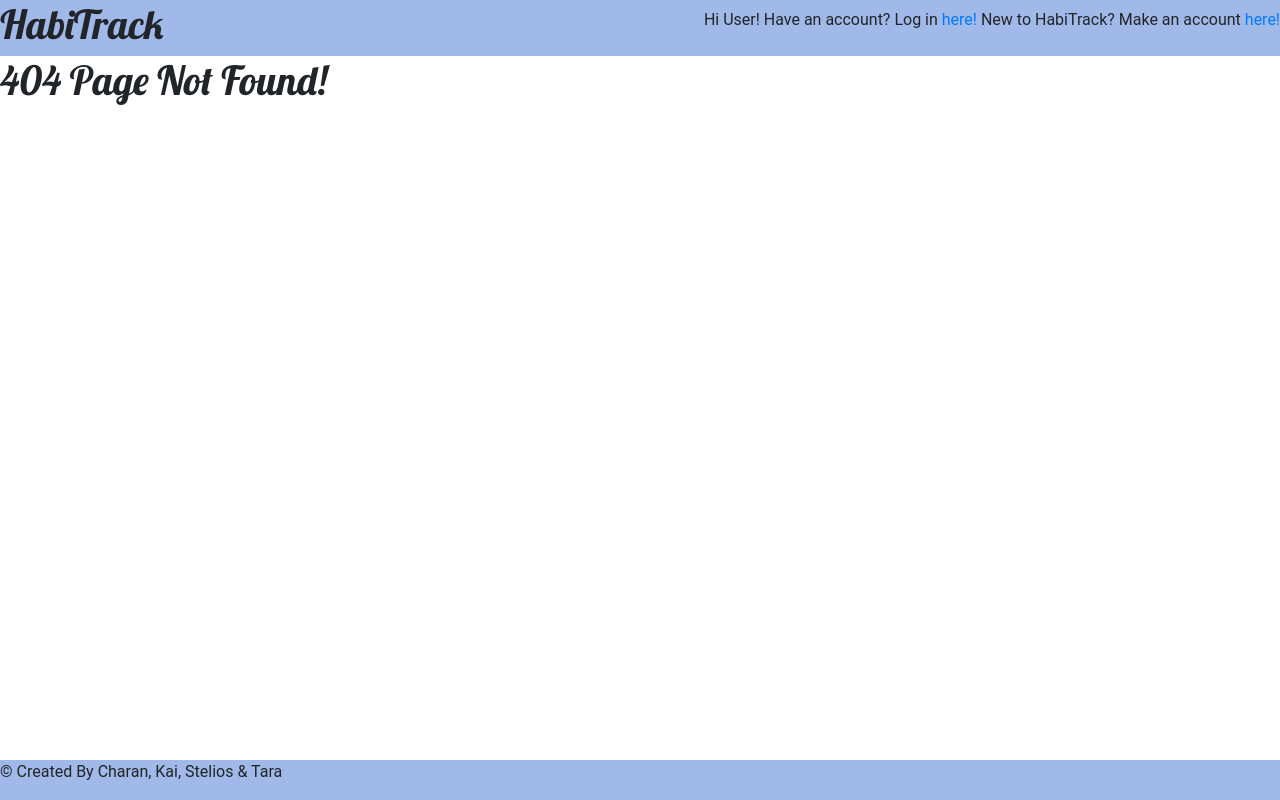
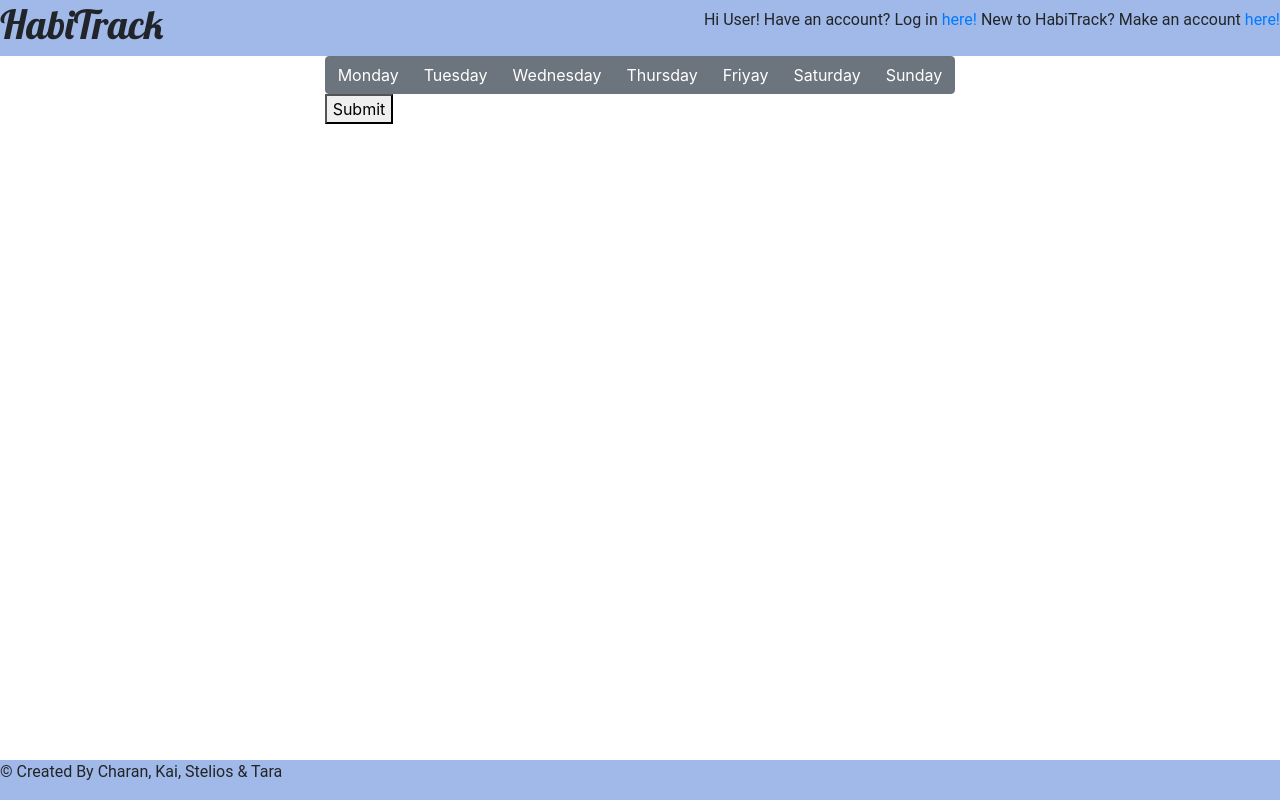
Before and after one commit to ckp8/HabiTrack, a React app in the folder client/: page /create in a window 1280 px wide. Before the commit this address had no page. Built offline with nearby package versions, Linux system fonts and the light colour scheme.

Commit message:
removed some empty lines

```diff
--- a/client/src/App.js
+++ b/client/src/App.js
@@ -1,4 +1,3 @@
-
 import { Switch, Route } from 'react-router-dom';
 import React, { Component } from 'react';
 import {newHabit} from "./components";
@@ -8,14 +7,12 @@ import { Header, Footer } from './layout';
 
 // import './styles/app.css';
 
-
 class App extends React.Component {
     render() {
         return (
             <div id="App">
                 <Header />
                 {/* <NavBar /> */}
-
                 <main>
                 <Switch>
                     <Route exact path="/" component={Landing} />
@@ -25,17 +22,14 @@ class App extends React.Component {
                     <Route path="/today" component={TodayHabits} />
                     <Route path="/all" component={AllHabits} />
                     <Route path="/achievements" component={Achievements} />
+                    <Route path ="/create" component={newHabit}/>
                     <Route path="/*" component={NotFound} />
-                  <Route path ="/create" component={newHabit}/>
                 </Switch>
                 </main>
-
                 <Footer />
             </div>
         );
     }
-
 }
 
-
 export default App;
--- a/client/src/components/newHabit.css
+++ b/client/src/components/newHabit.css
@@ -1,4 +1,3 @@
-
 .apple {
     /* background-color: lavender; */
 }
--- a/client/src/components/newHabit/index.js
+++ b/client/src/components/newHabit/index.js
@@ -4,10 +4,6 @@ import {ButtonGroup} from 'react-bootstrap';
 import {ToggleButton} from 'react-bootstrap';
 import 'bootstrap/dist/css/bootstrap.css';
 import "../newHabit.css"
-
-
-
-
 
 function newHabit() {
   const [checked, setChecked] = useState(false);
@@ -21,7 +17,6 @@ import "../newHabit.css"
     { name: 'Friyay', value: '5'},
     { name: 'Saturday', value: '6'},
     { name: 'Sunday', value : '7'}
-
   ];
 
   return (
@@ -49,7 +44,6 @@ import "../newHabit.css"
           </div>
         </div>
       </div>
-
     </>
   );
   // render(<Habit/>);
--- a/client/src/index.js
+++ b/client/src/index.js
@@ -1,7 +1,6 @@
 import React from 'react';
 import ReactDOM from 'react-dom';
 import { BrowserRouter as Router } from 'react-router-dom';
-
 
 import App from './App';
 
@@ -11,7 +10,6 @@ import App from './App';
 ReactDOM.render(
     <Router>
         < App/>
-
     </Router>,
     document.getElementById('root')
 );
--- a/client/src/pages/Achievements/index.js
+++ b/client/src/pages/Achievements/index.js
@@ -4,8 +4,6 @@ class Achievements extends React.Component {
     render() {
         return (
             <h1>Achievements page!</h1>
-
-
         )
     }
 }
--- a/client/webpack.config.js
+++ b/client/webpack.config.js
@@ -30,10 +30,8 @@ module.exports = {
     new HtmlWebpackPlugin({
       template: 'public/index.html',
       filename: 'index.html',
-       inject: 'body',
-
-     // favicon: 'public/favicon.ico'
-
+      inject: 'body',
+      // favicon: 'public/favicon.ico'
     })
   ]
 };
```
Also changed, not shown: client/src/components/addoredit/index.js (line endings or trailing spaces), 1 other file (tests, documents, lock files or other folders). Lines whose indentation alone changed are shown as unchanged.
